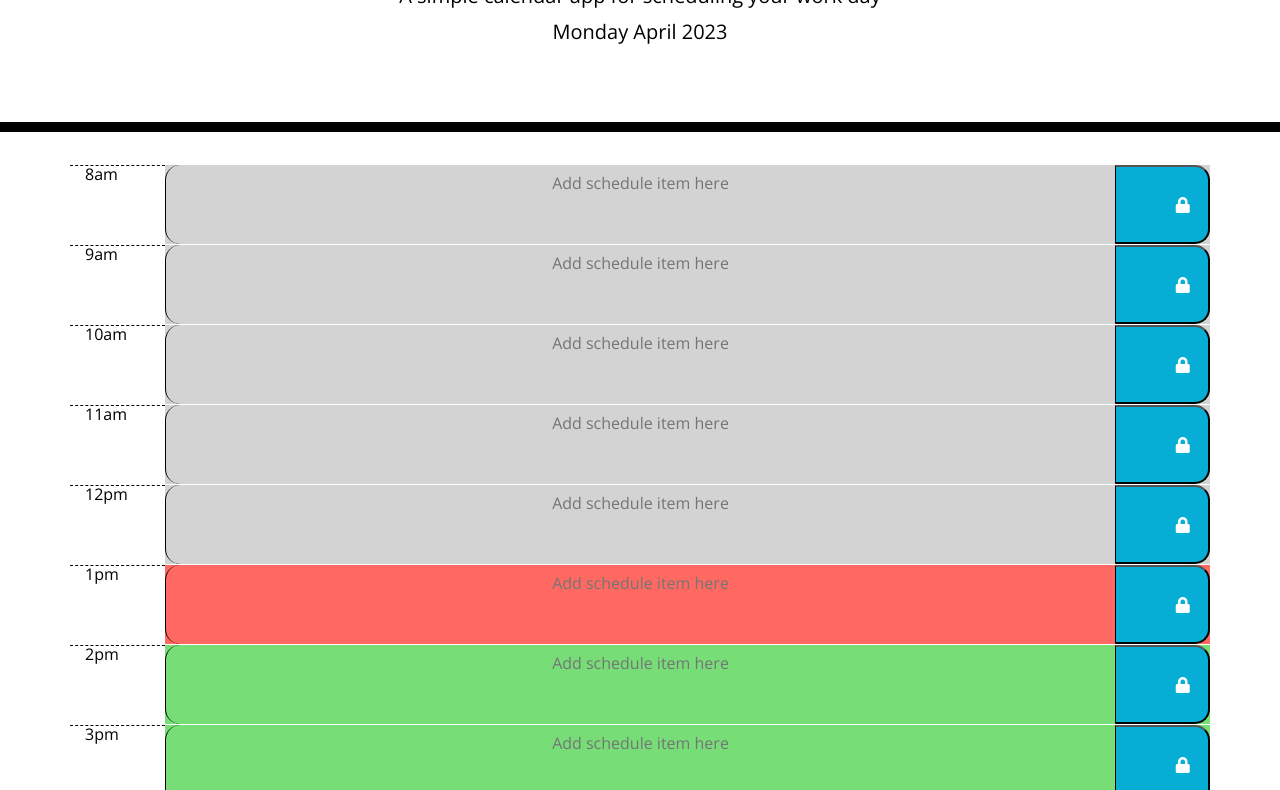
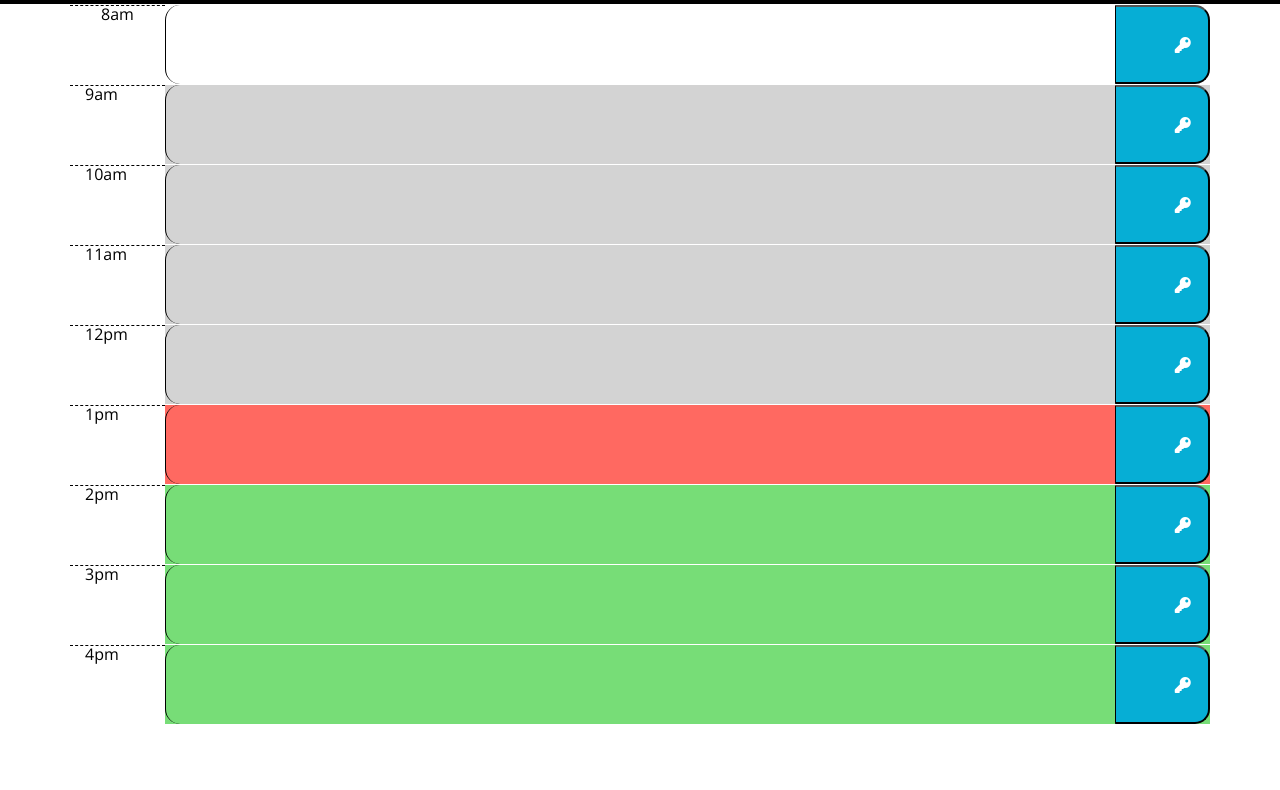
Before and after one commit to youlormansH/workSchedule, a plain HTML site: page index.html in a window 1280 px wide. Shown: the part 172-962 px from the top of the page. After the commit the page ends 896 px from the top, so only its background shows below. Drawn offline with nearby package versions, Linux system fonts and the light colour scheme.

Commit message:
make some changes inside the div on html

```diff
--- a/assets/develop/script.js
+++ b/assets/develop/script.js
@@ -8,12 +8,12 @@ $(document).ready(function () {
     // Button function that clear local storage and clear contents
     $("#clearFieldsBtn").click(function (event) {
       event.preventDefault;
-      $("textarea").val("");
+      $("input").val("");``
       localStorage.clear();
     });
 
     // the hour from each time slot and compares it to actual time
-    $(".time-div").each(function () {
+    $(".time-day").each(function () {
       var timeDiv = $(this).attr("id").split("-")[1];
 
       if (currentHour == timeDiv) {
@@ -31,19 +31,19 @@ $(document).ready(function () {
     //values from time and value divs and saves them to local storage
     $(".saveBtn").click(function (event) {
       event.preventDefault();
-      var value = $(this).siblings(".time-block").val();
+      var value = $(this).siblings(".time").val();
       var time = $(this).parent().attr("id").split("-")[1];
       localStorage.setItem(time, value);
     });
 
     //retrieves items from local storage and sets them into place
-    $("#hour-08 .time-block").val(localStorage.getItem("08"));
-    $("#hour-09 .time-block").val(localStorage.getItem("9"));
-    $("#hour-10 .time-block").val(localStorage.getItem("10"));
-    $("#hour-11 .time-block").val(localStorage.getItem("11"));
-    $("#hour-12 .time-block").val(localStorage.getItem("12"));
-    $("#hour-13 .time-block").val(localStorage.getItem("13"));
-    $("#hour-14 .time-block").val(localStorage.getItem("14"));
-    $("#hour-15 .time-block").val(localStorage.getItem("15"));
-    $("#hour-16 .time-block").val(localStorage.getItem("16"));
+    $("#hour-08 .time").val(localStorage.getItem("08"));
+    $("#hour-09 .time").val(localStorage.getItem("09"));
+    $("#hour-10 .time").val(localStorage.getItem("10"));
+    $("#hour-11 .time").val(localStorage.getItem("11"));
+    $("#hour-12 .time").val(localStorage.getItem("12"));
+    $("#hour-13 .time").val(localStorage.getItem("13"));
+    $("#hour-14 .time").val(localStorage.getItem("14"));
+    $("#hour-15 .time").val(localStorage.getItem("15"));
+    $("#hour-16 .time").val(localStorage.getItem("16"));
   });
--- a/assets/style.css
+++ b/assets/style.css
@@ -4,7 +4,7 @@ body {
   line-height: 1;
 }
 
-textarea {
+input {
   background: transparent;
   border: none;
   resize: none;
@@ -13,7 +13,7 @@ textarea {
   padding: 10px;
 }
 
-.jumbotron {
+.work-day {
   text-align: center;
   background-color: transparent;
   color: black;
@@ -21,11 +21,11 @@ textarea {
   border-bottom: 10px solid black;
 }
 
-.description {
+.Name {
   white-space: pre-wrap;
 }
 
-.time-block {
+.time {
   text-align: center;
   border-radius: 15px;
 }
@@ -66,6 +66,6 @@ textarea {
 }
 
 .saveBtn i:hover {
-  font-size: 20px;
+  font-size: 15px;
   transition: all 0.3s ease-in-out;
 }
--- a/index.html
+++ b/index.html
@@ -23,7 +23,7 @@
   </head>
 
   <body>
-    <header class="jumbotron">
+    <header class="work-day">
       <h1 class="display-3">Work Day Scheduler</h1>
       <p class="lead">A simple calendar app for scheduling your work day</p>
       <p id="currentDay" class="lead"></p>
@@ -31,75 +31,76 @@
     <div class="container">
       <!-- Timeblocks go here -->
 
-      <div id="hour-08" class="row time-div">
+      <div id="hour-08" class="row time">
         <div class="col-md-1 hour"><span id="8">8am</span></div>
-        <textarea class="col-md-10 time-block description" placeholder="Add schedule item here"></textarea>
-        <button class="col-md-1 saveBtn" aria-label="save button 8am">
-          <i class="fas fa-lock"></i>
+        <label for="add item"></label>
+        <input class="col-md-10 time name" placeholder=""></input>
+        <button class="col-md-1 saveBtn" aria-label="8am">
+          <strong class="fas fa-key"></strong>
         </button>
       </div>
 
-      <div id="hour-09" class="row time-div">
+      <div id="hour-09" class="row time-day">
         <div class="col-md-1 hour"><span id="9">9am</span></div>
-        <textarea class="col-md-10 time-block description" placeholder="Add schedule item here"></textarea>
-        <button class="col-md-1 saveBtn" aria-label="save button 9am">
-          <i class="fas fa-lock"></i>
+        <input class="col-md-10 time Name" placeholder=""></input>
+        <button class="col-md-1 saveBtn" aria-label="9am">
+          <strong class="fas fa-key"></strong>
         </button>
       </div>
 
-      <div id="hour-10" class="row time-div">
+      <div id="hour-10" class="row time-day">
         <div class="col-md-1 hour"><span id="10">10am</span></div>
-        <textarea class="col-md-10 time-block description" placeholder="Add schedule item here"></textarea>
-        <button class="col-md-1 saveBtn" aria-label="save button 10am">
-          <i class="fas fa-lock"></i>
+        <input class="col-md-10 time Name" placeholder=""></input>
+        <button class="col-md-1 saveBtn" aria-label="10am">
+          <strong class="fas fa-key"></strong>
         </button>
       </div>
 
-      <div id="hour-11" class="row time-div">
+      <div id="hour-11" class="row time-day">
         <div class="col-md-1 hour"><span id="11">11am</span></div>
-        <textarea class="col-md-10 time-block description" placeholder="Add schedule item here"></textarea>
-        <button class="col-md-1 saveBtn" aria-label="save button 11am">
-          <i class="fas fa-lock"></i>
+        <input class="col-md-10 time Name" placeholder=""></input>
+        <button class="col-md-1 saveBtn" aria-label="11am">
+          <strong class="fas fa-key"></strong>
         </button>
       </div>
 
-      <div id="hour-12" class="row time-div">
+      <div id="hour-12" class="row time-day">
         <div class="col-md-1 hour"><span id="12">12pm</span></div>
-        <textarea class="col-md-10 time-block description" placeholder="Add schedule item here"></textarea>
-        <button class="col-md-1 saveBtn" aria-label="save button 12pm">
-          <i class="fas fa-lock"></i>
+        <input class="col-md-10 time Name" placeholder=""></input>
+        <button class="col-md-1 saveBtn" aria-label="12pm">
+          <strong class="fas fa-key"></strong>
         </button>
       </div>
 
-      <div id="hour-13" class="row time-div">
+      <div id="hour-13" class="row time-day">
         <div class="col-md-1 hour"><span id="13">1pm</span></div>
-        <textarea class="col-md-10 time-block description" placeholder="Add schedule item here"></textarea>
-        <button class="col-md-1 saveBtn" aria-label="save button 1pm">
-          <i class="fas fa-lock"></i>
+        <input class="col-md-10 time Name" placeholder=""></input>
+        <button class="col-md-1 saveBtn" aria-label="1pm">
+          <strong class="fas fa-key"></strong>
         </button>
       </div>
 
-      <div id="hour-14" class="row time-div">
+      <div id="hour-14" class="row time-day">
         <div class="col-md-1 hour"><span id="14">2pm</span></div>
-        <textarea class="col-md-10 time-block description" placeholder="Add schedule item here"></textarea>
-        <button class="col-md-1 saveBtn" aria-label="save button 2pm">
-          <i class="fas fa-lock"></i>
+        <input class="col-md-10 time Name" placeholder=""></input>
+        <button class="col-md-1 saveBtn" aria-label="2pm">
+          <strong class="fas fa-key"></strong>
         </button>
       </div>
 
-      <div id="hour-15" class="row time-div">
+      <div id="hour-15" class="row time-day">
         <div class="col-md-1 hour n"><span id="15">3pm</span></div>
-        <textarea class="col-md-10 time-block description" placeholder="Add schedule item here"></textarea>
-        <button class="col-md-1 saveBtn" aria-label="save button 3pm">
-          <i class="fas fa-lock"></i>
+        <input class="col-md-10 time Name" placeholder=""></input>
+        <button class="col-md-1 saveBtn" aria-label="3pm">
+          <strong class="fas fa-key"></strong>
         </button>
       </div>
 
-      <div id="hour-16" class="row time-div">
+      <div id="hour-16" class="row time-day">
         <div class="col-md-1 hour"><span id="16">4pm</span></div>
-        <textarea class="col-md-10 time-block description" placeholder="Add schedule item here"></textarea>
-        <button class="col-md-1 saveBtn" aria-label="save button 4pm">
-          <i class="fas fa-lock"></i>
+        <input class="col-md-10 time Name" placeholder=""></input>
+        <button class="col-md-1 saveBtn" aria-label="4pm">
+          <strong class="fas fa-key"></strong>
         </button>
       </div>
     </div>
```
